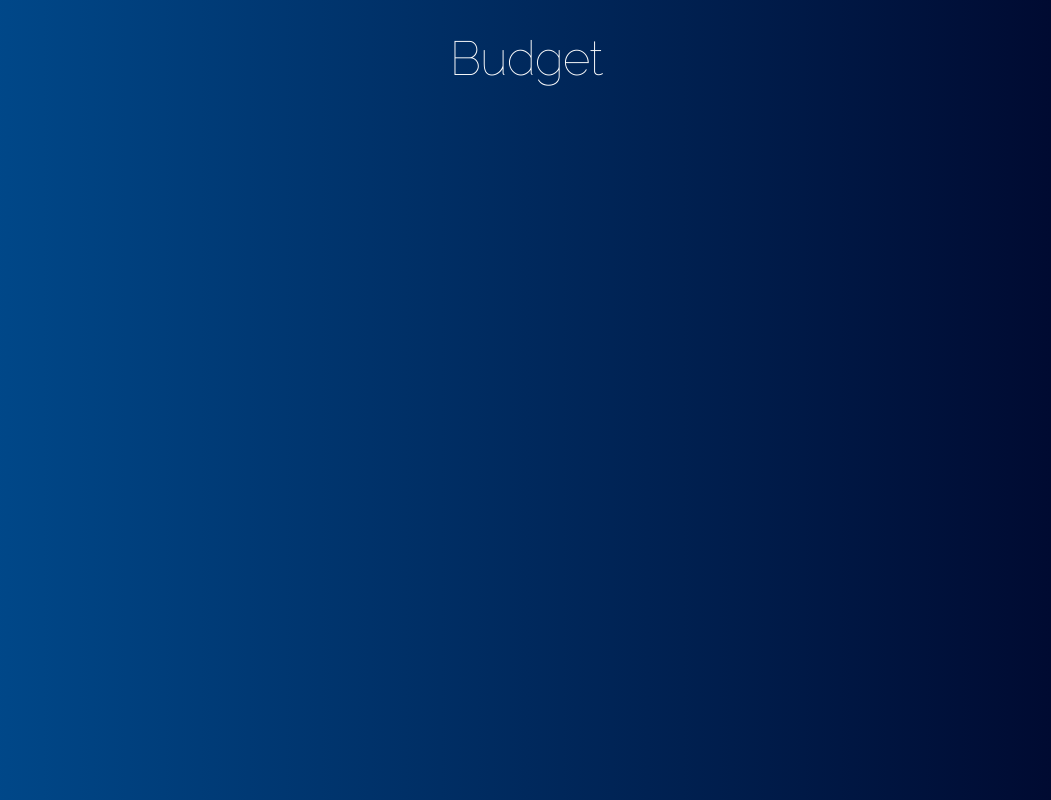
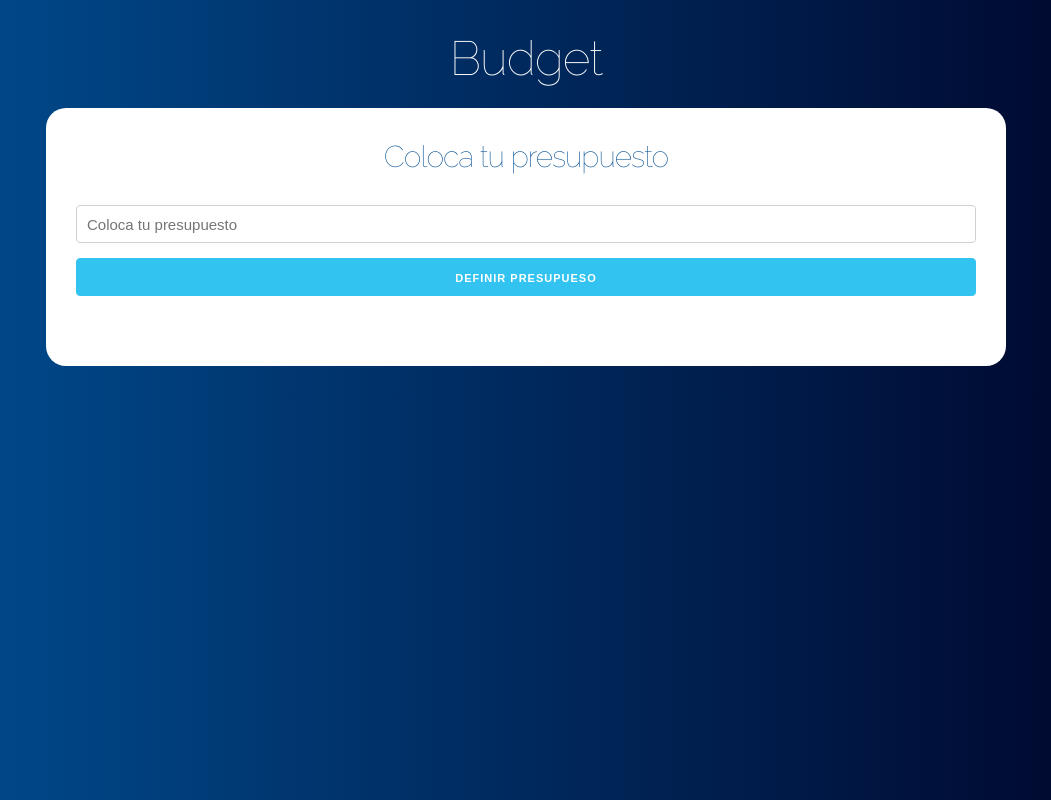
Before and after one commit to alanmaranto/Control-de-Presupuestos-Hooks, a React (Create React App) app: page / in a window 1280 px wide. Shown: the whole page, without its empty margins (114-1165 px from the left). Built offline with nearby package versions, Linux system fonts and the light colour scheme.

Commit message:
feature(question): component  form in container pattern

```diff
--- a/src/App.js
+++ b/src/App.js
@@ -1,10 +1,14 @@
-import React from 'react';
+import React from "react";
+import QuestionContainer from "./containers/QuestionContainer";
 
 function App() {
   return (
     <div className="container">
       <header>
         <h1>Budget</h1>
+        <div className="contenido-principal contenido">
+          <QuestionContainer />
+        </div>
       </header>
     </div>
   );
--- /dev/null
+++ b/src/components/Question.js
@@ -0,0 +1,26 @@
+import React from "react";
+import PropTypes from "prop-types";
+
+const Question = props => {
+  return (
+    <div>
+      <h2>Coloca tu presupuesto</h2>
+      <form>
+        <input
+          type="text"
+          className="u-full-width"
+          placeholder="Coloca tu presupuesto"
+        />
+        <input
+          type="submit"
+          className="button-primary u-full-width"
+          value="Definir Presupueso"
+        />
+      </form>
+    </div>
+  );
+};
+
+Question.propTypes = {};
+
+export default Question;
--- /dev/null
+++ b/src/containers/QuestionContainer.js
@@ -0,0 +1,10 @@
+import React from "react";
+import Question from "../components/Question";
+
+const QuestionContainer = () => {
+  return (
+    <Question />
+  );
+};
+
+export default QuestionContainer;
```
